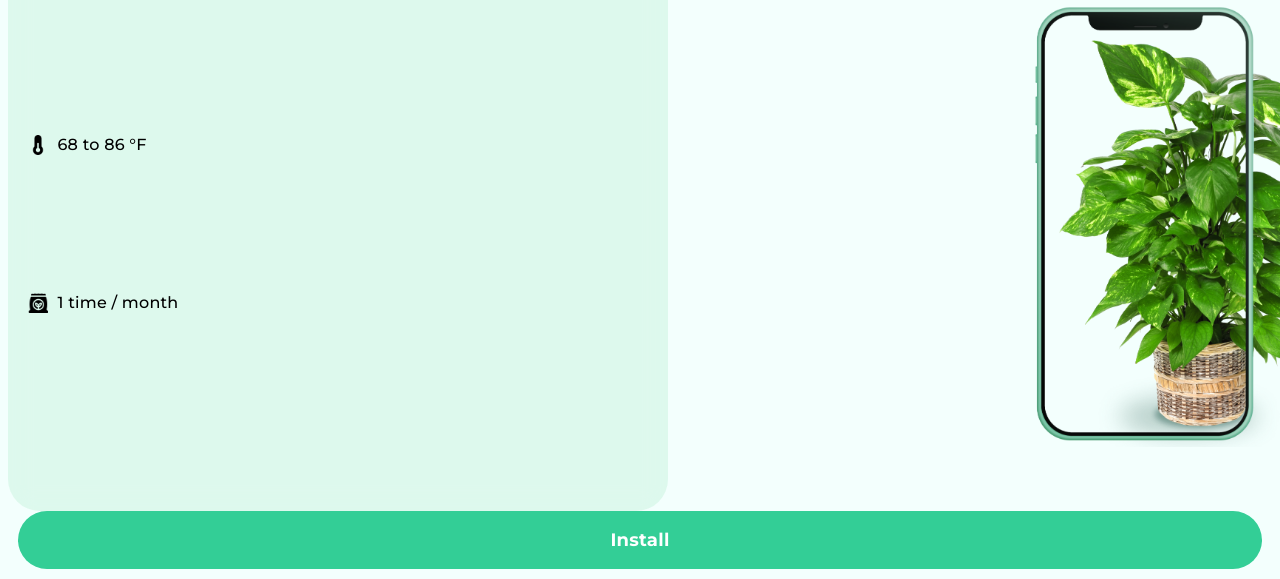
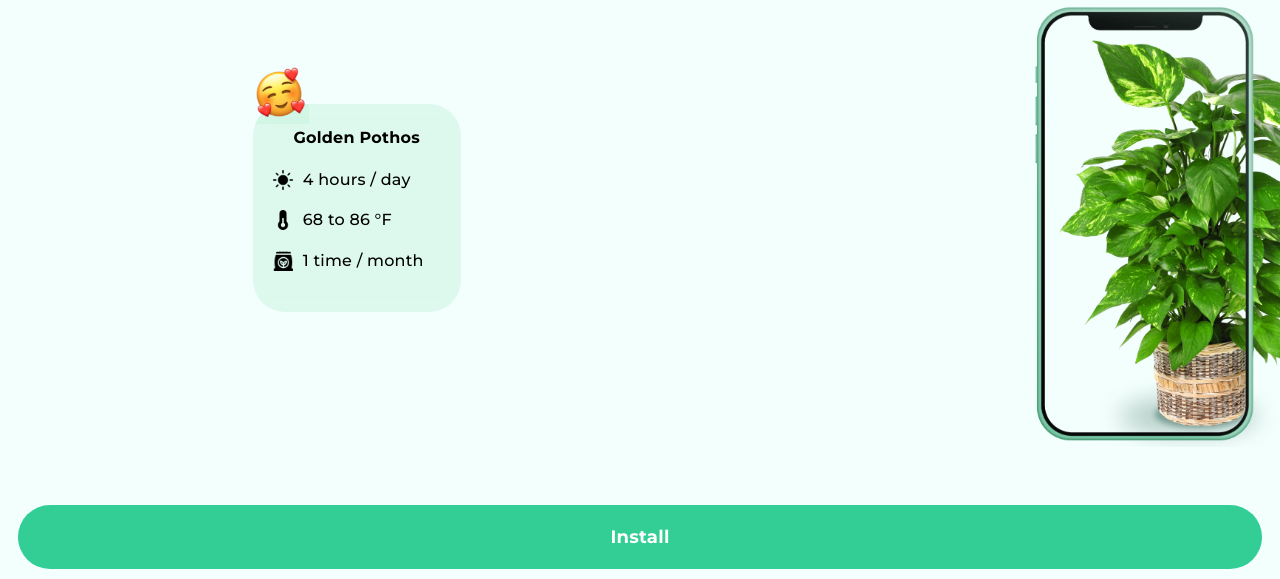
Before and after one commit to shilichev/plants-test, a plain HTML site: page index.html in a window 1280 px wide. Shown: the part 221-800 px from the top of the page. Drawn offline with Linux system fonts and the light colour scheme.

Commit message:
fixed content-block

```diff
--- a/styles/style.css
+++ b/styles/style.css
@@ -34,7 +34,6 @@ p {
   color: #000000;
   width: 100%;
   padding-top: 20px
-  /* padding-top: clamp(5px, calc(var(--vh, 1vh) * 35 - 200px), 35px); */
 }
 
 .title__app-name div img {
@@ -110,21 +109,23 @@ main,
   letter-spacing: 0.0145455em;
   color: #ffffff;
   margin-bottom: 10px;
-  /* margin-bottom: clamp(10px, calc(var(--vh, 1vh) * 40 - 200px), 50px); */
 }
 
 .content__first-screen {
   z-index: 1;
   background: rgba(200, 243, 222, 0.5);
-  -webkit-backdrop-filter: blur(12px);
-  backdrop-filter: blur(12px);
+  -webkit-backdrop-filter: blur(7px);
+  backdrop-filter: blur(7px);
   border-radius: 32px;
-  width: calc(50vw - 20px);
-  width: calc(var(--vw, 1vw) * 50 - 20px);
-  height: calc(50vw - 20px);
-  height: calc(var(--vw, 1vw) * 50 - 20px);
-  margin-right: calc(50vw - 35px);
-  margin-right: calc(var(--vw, 1vw) * 50 - 35px);
+  /* width: calc(47vw - 20px);
+  width: calc(var(--vw, 1vw) * 47 - 20px);
+  height: calc(47vw - 20px);
+  height: calc(var(--vw, 1vw) * 47 - 20px);
+  margin-right: calc(47vw - 35px);
+  margin-right: calc(var(--vw, 1vw) * 47 - 35px); */
+  width: 16.8rem;
+  height: 16.8rem;
+  margin-right: calc(var(--vw, 1vw) * 47 - 35px);
   display: flex;
   flex-direction: column;
   align-items: center;
```
